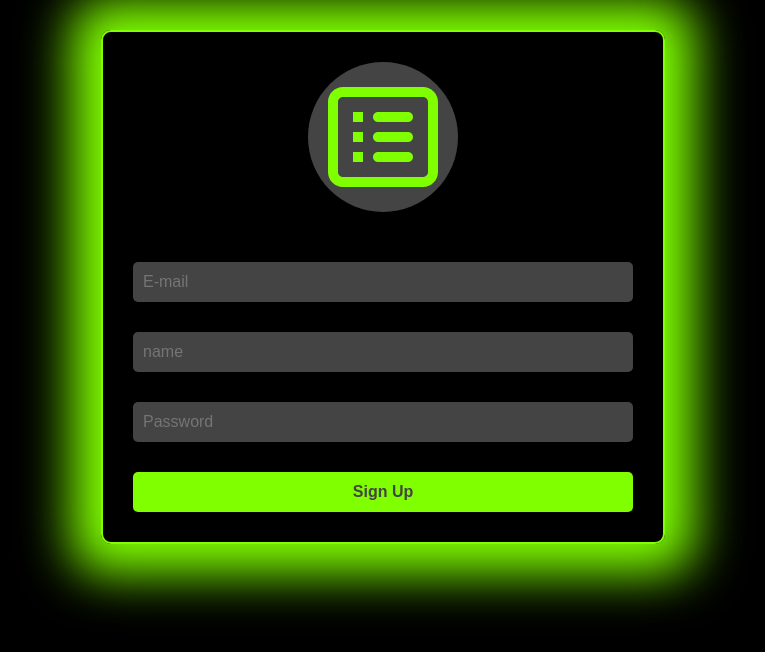
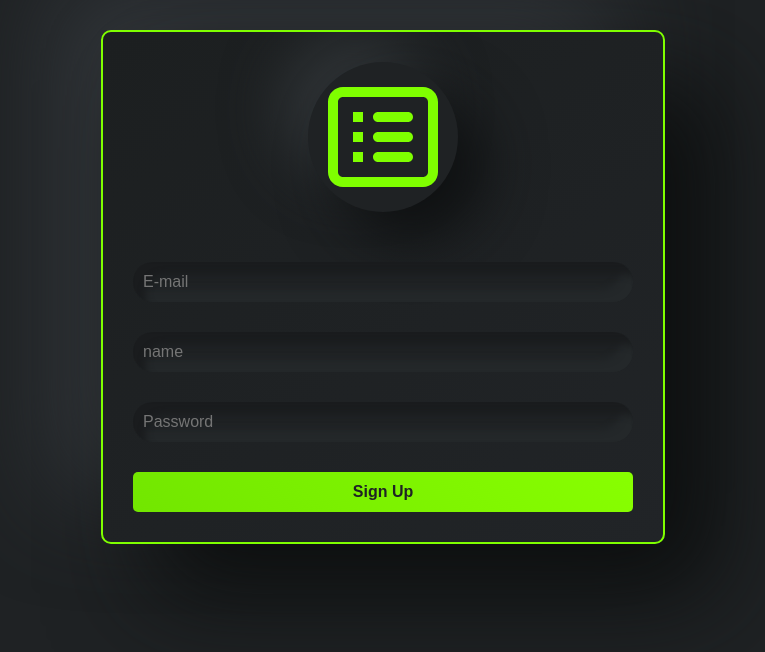
Before and after one commit to Kaique-Eduardo-Lemes-Da-Silva-Cardoso/Tarefas, a React (Create React App) app: page /Sign_Up in a window 1280 px wide. Shown: the top 652 px of the page, without its empty margins (257-1022 px from the left). Built offline with nearby package versions, Linux system fonts and the light colour scheme.

Commit message:
new css langing page to dark neumorphism

```diff
--- a/src/Pages/css/App.css
+++ b/src/Pages/css/App.css
@@ -1,13 +1,4 @@
-.container{
-  max-width: 500px;
-  margin: 30px auto;
-  overflow: auto;
-  min-height: 300px;
-  border: 2px solid chartreuse;
-  padding: 30px;
-  border-radius: 10px;
-  box-shadow:  0px 0px 50px  30px chartreuse ;
-}
+
 
 h1{
   color: white;
--- /dev/null
+++ b/src/Pages/css/Base.css
@@ -0,0 +1,13 @@
+.container {
+  max-width: 500px;
+  margin: 30px auto;
+  overflow: auto;
+  min-height: 300px;
+  border: 2px solid chartreuse;
+  padding: 30px;
+  border-radius: 10px;
+
+  background: linear-gradient(145deg, #1c1f20, #212427);
+  box-shadow:  50px 50px 100px #0c0e0e,
+               -50px -50px 100px #32363a;
+}
--- a/src/Pages/css/Info.css
+++ b/src/Pages/css/Info.css
@@ -2,18 +2,7 @@
     flex:1;
 }
 h1{flex:1;}
-.container{
 
-    max-width: 500px;
-  margin: 30px auto;
-  overflow: auto;
-  min-height: 300px;
-  border: 2px solid chartreuse;
-  padding: 30px;
-  border-radius: 10px;
-  box-shadow:  0px 0px 50px  30px chartreuse ;
-
-}
 .c{
     display: flex; justify-content: space-between;
     align-items: center;
--- a/src/Pages/css/Sign_in.css
+++ b/src/Pages/css/Sign_in.css
@@ -1,14 +1,3 @@
-.container {
-    max-width: 500px;
-    margin: 30px auto;
-    overflow: auto;
-    min-height: 300px;
-    border: 2px solid chartreuse;
-    padding: 30px;
-    border-radius: 10px;
-    box-shadow: 0px 0px 50px 30px chartreuse;
-
-  }
 .box {
   display: flex;
   height: auto;
@@ -17,37 +6,40 @@
 .input {
   height: 40px;
   padding: 0 10px;
-    border-radius: 5px;
+  border-radius: 58px;
   border: none;
-    background-color: #444;
+
+  background: #1f2224;
+  box-shadow: inset 12px 12px 7px #1a1c1e, inset -12px -12px 7px #24282a;
   color: #eee;
   font-size: 16px;
 
   margin-bottom: 30px;
 }
-  .input:focus{
+.input:focus {
   height: 40px;
   padding: 0 10px;
-    border-radius: 5px;
+  border-radius: 58px;
   border: none;
-    box-shadow: 0px 0px 3px 5px chartreuse;
-    background-color: #444;
+
+  background: #1f2224;
+  box-shadow: inset 12px 12px 7px #1a1c1e, inset -12px -12px 7px #24282a,
+  -5px 5px 5px #1bfd9c, 5px -5px 5px #1bfd9c;
   color: #eee;
   font-size: 16px;
 
   margin-bottom: 30px;
 }
-  .icon{
-
+.icon {
   display: flex;
   justify-content: center;
   width: 100%;
   height: 150px;
   margin-bottom: 50px;
-
 }
-  .icon-caps{
-      background-color: #444;
+.icon-caps {
+  background: #1f2224;
+  box-shadow: 28px 28px 56px #0f1112, -28px -28px 56px #2f3336;
   height: 150px;
   width: 150px;
   border-radius: 100px;
@@ -56,8 +48,7 @@
   justify-content: center;
   display: flex;
 }
-  .icon-img{
-
+.icon-img {
   width: 80%;
   height: 80%;
 }
--- a/src/Pages/css/Sign_up.css
+++ b/src/Pages/css/Sign_up.css
@@ -1,14 +1,4 @@
-.container {
-    max-width: 500px;
-    margin: 30px auto;
-    overflow: auto;
-    min-height: 300px;
-    border: 2px solid chartreuse;
-    padding: 30px;
-    border-radius: 10px;
-    box-shadow: 0px 0px 50px 30px chartreuse;
 
-  }
   .box {
    display: flex;
   height: auto;
--- a/src/Pages/js/App.jsx
+++ b/src/Pages/js/App.jsx
@@ -1,5 +1,5 @@
 import React, { useState, useEffect } from "react";
-
+import "../css/Base.css";
 import "../css/App.css";
 import AddTask from "../../components/js/AddTask";
 import Tasks from "../../components/js/Tasks";
--- a/src/Pages/js/Info.jsx
+++ b/src/Pages/js/Info.jsx
@@ -1,6 +1,7 @@
 import React,{useEffect} from "react";
 import Button from "../../components/js/Button";
 import { useNavigate, useParams } from "react-router-dom";
+import "../css/Base.css";
 import "../css/Info.css";
 import axios from "axios";
 const baseURL = "http://localhost:3000";
--- a/src/Pages/js/Sign_In.jsx
+++ b/src/Pages/js/Sign_In.jsx
@@ -1,6 +1,7 @@
 import React, { useEffect, useState } from "react";
 import Button from "../../components/js/Button";
 import { Link, useNavigate, useParams } from "react-router-dom";
+import "../css/Base.css";
 import "../css/Sign_in.css";
 import axios from "axios";
 import { CgList } from "react-icons/cg";
--- a/src/Pages/js/Sign_Up.jsx
+++ b/src/Pages/js/Sign_Up.jsx
@@ -1,6 +1,7 @@
 import React, { useEffect, useState } from "react";
 import Button from "../../components/js/Button";
 import { useNavigate, useParams } from "react-router-dom";
+import "../css/Base.css";
 import "../css/Sign_up.css";
 import axios from "axios";
 
--- a/src/components/css/Button.css
+++ b/src/components/css/Button.css
@@ -1,13 +1,78 @@
-.addButton{
-    background-color: chartreuse;
+.addButton {
+  background: linear-gradient(225deg, #88ff00, #72e600);
+
+
   height: 40px;
   padding: 0 10px;
   border-radius: 5px;
   width: 100%;
   font-size: 16px;
-    color: #444;
+  color: #1f2224;
   font-weight: bold;
   cursor: pointer;
-    border:none;
+  border: none;
+}
+.addButton:hover {
+  background: #7fff00;
+  box-shadow: inset -5px 5px 10px #336600, inset 5px -5px 10px #cbff00;
 
+  height: 40px;
+  padding: 0 10px;
+  border-radius: 5px;
+  width: 100%;
+  font-size: 16px;
+  color: #1f2224;
+  font-weight: bold;
+  cursor: pointer;
+  border: none;
 }
+.glassButton {
+  --green: #1bfd9c;
+  font-size: 15px;
+  padding: 0.7em 2.7em;
+  letter-spacing: 0.06em;
+  position: relative;
+  font-family: inherit;
+  border-radius: 0.6em;
+  overflow: hidden;
+  transition: all 0.3s;
+  line-height: 1.4em;
+  border: 2px solid var(--green);
+  background: linear-gradient(
+    to right,
+    rgba(27, 253, 156, 0.1) 1%,
+    transparent 40%,
+    transparent 60%,
+    rgba(27, 253, 156, 0.1) 100%
+  );
+  color: var(--green);
+  box-shadow: inset 0 0 10px rgba(27, 253, 156, 0.4),
+    0 0 9px 3px rgba(27, 253, 156, 0.1);
+}
+
+.glassButton:hover {
+  color: #82ffc9;
+  box-shadow: inset 0 0 10px rgba(27, 253, 156, 0.6),
+    0 0 9px 3px rgba(27, 253, 156, 0.2);
+}
+
+.glassButton:before {
+  content: "";
+  position: absolute;
+  left: -4em;
+  width: 4em;
+  height: 100%;
+  top: 0;
+  transition: transform 0.4s ease-in-out;
+  background: linear-gradient(
+    to right,
+    transparent 1%,
+    rgba(27, 253, 156, 0.1) 40%,
+    rgba(27, 253, 156, 0.1) 60%,
+    transparent 100%
+  );
+}
+
+.glassButton:hover:before {
+  transform: translateX(15em);
+}
--- a/src/index.css
+++ b/src/index.css
@@ -5,7 +5,7 @@ body {
     sans-serif;
   -webkit-font-smoothing: antialiased;
   -moz-osx-font-smoothing: grayscale;
-  background-color: black;
+  background-color: #1f2224;
 }
 
 code {
```
Lines whose indentation alone changed are shown as unchanged.
